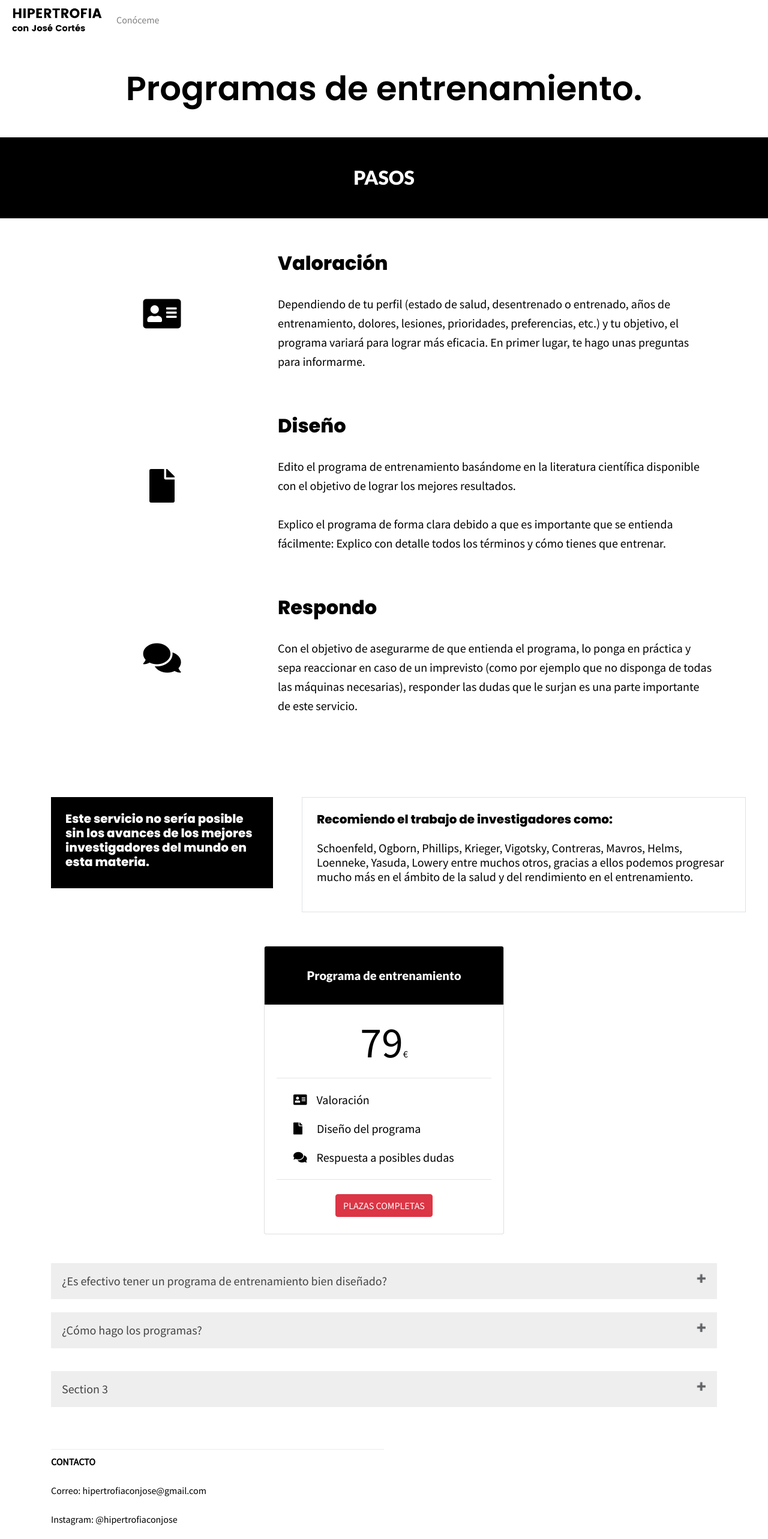
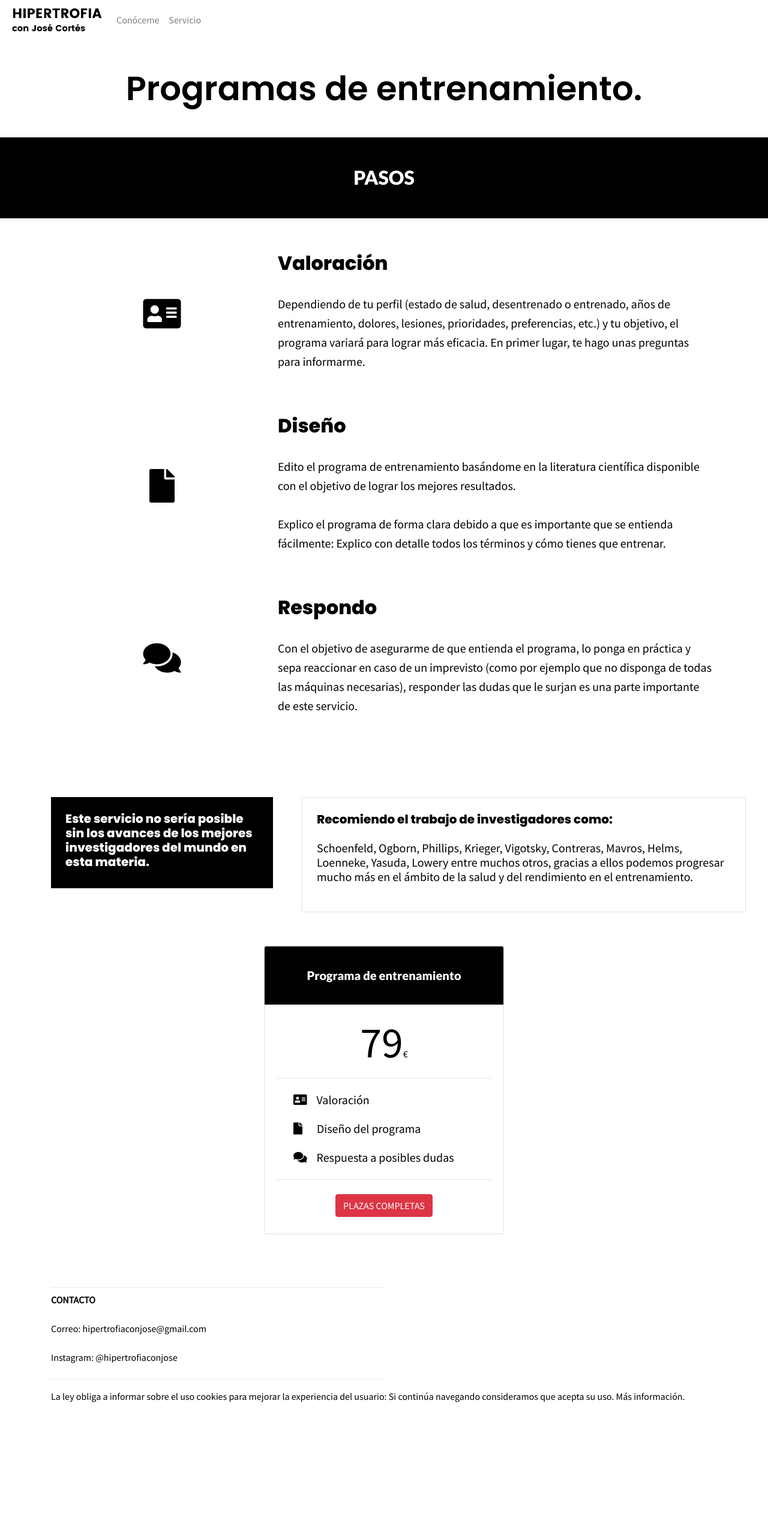
Before and after one commit to hipertrofiaconjose/hcj, an Angular app: page /servicio in a window 1280 px wide. Shown: the top 2566 px of the page at 60% size. After the commit the page ends 2356 px from the top, so only its background shows below. Built offline with nearby package versions, Linux system fonts and the light colour scheme.

Commit message:
MuestraServicio

```diff
--- a/src/app/menu/menu.component.html
+++ b/src/app/menu/menu.component.html
@@ -15,9 +15,9 @@
         <li class="nav-item">
           <a class="nav-link" [routerLink]="['/conoceme']">Conóceme</a>
         </li>
-        <!-- <li class="nav-item">
+        <li class="nav-item">
           <a class="nav-link" [routerLink]="['/servicio']">Servicio</a>
-        </li> -->
+        </li>
 
       </ul>
     </div>
--- a/src/app/servicio/servicio.component.html
+++ b/src/app/servicio/servicio.component.html
@@ -127,7 +127,7 @@ Schoenfeld, Ogborn, Phillips, Krieger, Vigotsky, Contreras, Mavros, Helms, Loenn
 
 
 <!-- Preguntas y respuestas -->
-<div class="container my-5 h5">
+<div class="container my-5 h5 d-none">
 
 <button class="accordion container">¿Es efectivo tener un programa de entrenamiento bien diseñado?</button>
 <div class="panel container mt-3 ">
@@ -158,5 +158,9 @@ Schoenfeld, Ogborn, Phillips, Krieger, Vigotsky, Contreras, Mavros, Helms, Loenn
   <p>Lorem ipsum...</p>
 </div>
 
+</div>
 
-</div>
+
+<div class="my-3">
+  <br>
+  </div>
```
